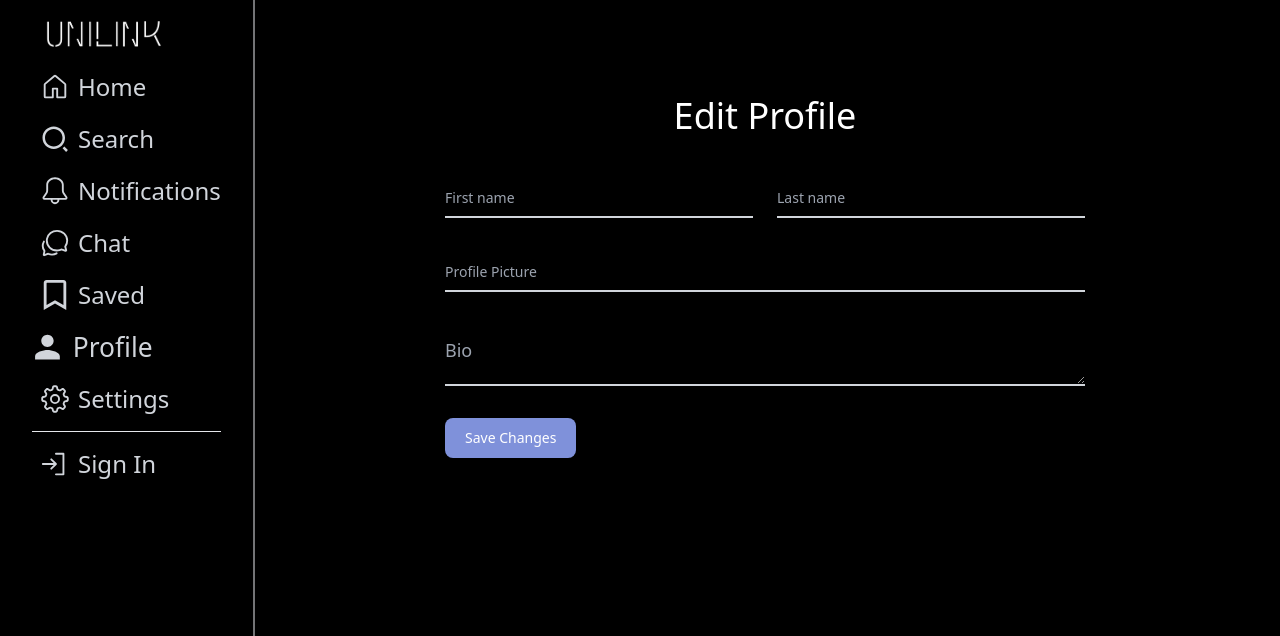
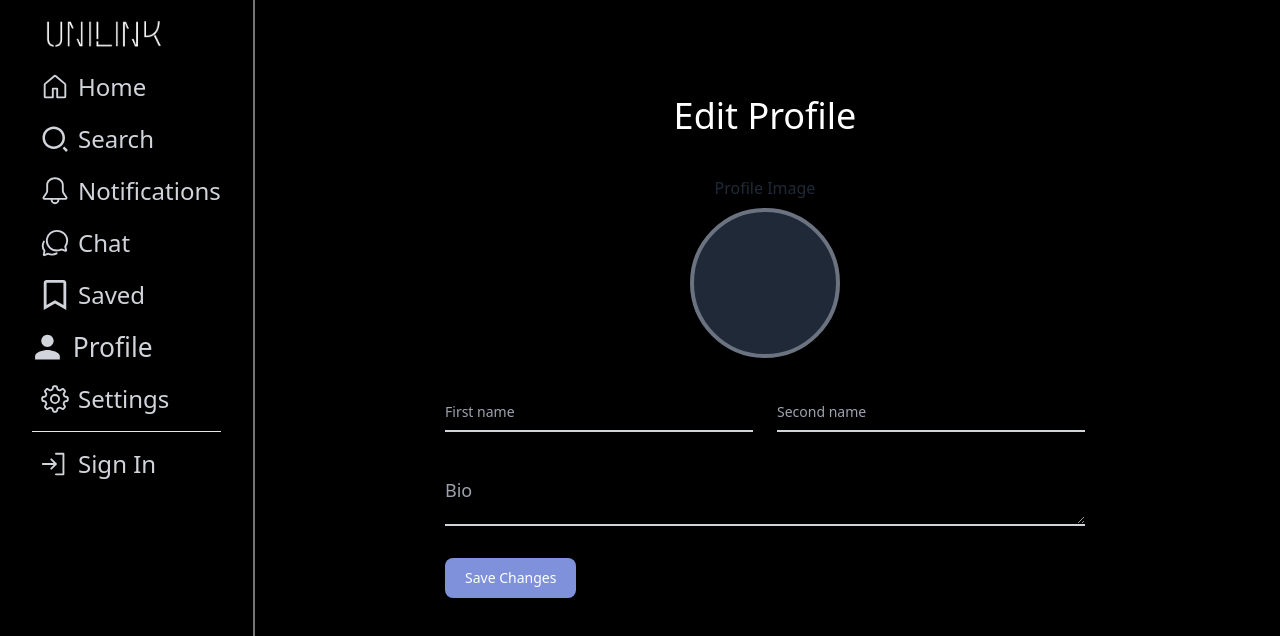
Before and after one commit to jonayeds/UNILINK, a React (Vite) app: page /profile/edit in a window 1280 px wide. Shown: the top 636 px of the page. Built offline with nearby package versions, Linux system fonts and the light colour scheme; no server answers.

Commit message:
added image input in edit profile

```diff
--- a/src/pages/Profile/EditProfile.jsx
+++ b/src/pages/Profile/EditProfile.jsx
@@ -1,8 +1,10 @@
-import { useEffect, useState } from "react";
+import { useEffect, useRef, useState } from "react";
 import useAuth from "../../custom hooks/useAuth";
 import useAxiosSecure from "../../custom hooks/useAxiosSecure";
 import Swal from "sweetalert2";
 import { useNavigate } from "react-router-dom";
+import { IoCloudUpload } from "react-icons/io5";
+import axios from "axios";
 
 
 const EditProfile = () => {
@@ -11,22 +13,34 @@ const EditProfile = () => {
     const axiosSecure = useAxiosSecure()
     const [profile, setProfile] = useState({})
     const navigate = useNavigate()
+    const [image , setImage] = useState('')
+    const inputRef= useRef()
     useEffect(()=>{
         axiosSecure.get(`/users/${currentUser?.email}`)
         .then(res=>{
             setProfile(res.data)
         })
     },[currentUser?.email, axiosSecure])
+    const handleImageInput = ()=>{
+        inputRef.current.click()
+    }
+    const handleImageChange =(e)=>{
+        const img = e.target.files[0]
+        setImage(img)
+    }
     const updateProfile = e=>{
         e.preventDefault()
         const form = e.target
         const fName = form.fName.value
         const sName = form.sName.value
-        const image = form.image.value
+        const formData = new FormData()
+        formData.append('image', image)
         const bio = form.bio.value
+        axios.post(`https://api.imgbb.com/1/upload?key=${import.meta.env.VITE_imgbb_api}`, formData)
+        .then(img=>{
             console.log({fName, sName, image, bio})
             axiosSecure.put(`/users/edit/${profile._id}`, {
-            fName, sName, image, bio, fullName: fName + ' ' + sName
+                fName, sName, image: img.data.data.display_url, bio, fullName: fName + ' ' + sName
             })
             .then(res=>{
                 console.log(res)
@@ -42,6 +56,7 @@ const EditProfile = () => {
                       navigate('/profile')
                 }
             })
+        })
 
     }
     return (
@@ -53,22 +68,32 @@ const EditProfile = () => {
 <form onSubmit={updateProfile} className="max-w-2xl mx-auto px-4">
 
 
-  <div className="grid md:grid-cols-2 md:gap-6">
+    <div className="">
+				<p className='text-center mb-2'>Profile Image</p>
+			<div onClick={handleImageInput} className="md:w-[150px] border-4 border-gray-500 rounded-full md:h-[150px] w-32 h-32 flex flex-col items-center justify-center bg-gray-800 hover:bg-black duration-500  overflow-hidden mx-auto">
+               {
+                image? <img src={URL.createObjectURL(image)} alt="" />: <div className="flex flex-col items-center">
+                {/* <IoCloudUpload className="text-3xl mb-4" />
+                <h1 className='text-sm md:text-lg'>Click to upload</h1> */}
+                <img src={profile.image} alt="" />
+                </div>
+               }
+
+               <input onChange={handleImageChange} type="file" ref={inputRef} className="hidden"  />
+                           </div>
+				</div>
+  <div className="grid md:grid-cols-2 md:gap-6 mt-8">
     <div className="relative z-0 w-full mb-8 group">
         <input type="text" name="fName" id="floating_first_name" className=" block py-2.5 px-0 w-full  text-sm text-white  bg-transparent border-0 border-b-2 border-gray-300 appearance-none  dark:border-gray-600 dark:focus:border-[#aabbff] focus:outline-none focus:ring-0 focus:border-blue-600 peer" defaultValue={profile.fName} placeholder=" " required />
         <label  className="peer-focus:font-medium absolute text-sm text-gray-400  duration-300 transform -translate-y-6  scale-75 top-3 -z-10 origin-[0] peer-focus:start-0 rtl:peer-focus:translate-x-1/4 rtl:peer-focus:left-auto peer-focus:text-[#aabbff]  peer-placeholder-shown:scale-100 peer-placeholder-shown:translate-y-0 peer-focus:scale-75 peer-focus:-translate-y-6">First name</label>
     </div>
     <div className="relative z-0 w-full mb-8 group">
-        <input type="text" name="sName" id="floating_last_name" className=" block py-2.5 px-0 w-full  text-sm text-white  bg-transparent border-0 border-b-2 border-gray-300 appearance-none  dark:border-gray-600 dark:focus:border-[#aabbff] focus:outline-none focus:ring-0 focus:border-blue-600 peer" placeholder=" " defaultValue={profile.sName} required />
-        <label   className="peer-focus:font-medium absolute text-sm text-gray-400  duration-300 transform -translate-y-6  scale-75 top-3 -z-10 origin-[0] peer-focus:start-0 rtl:peer-focus:translate-x-1/4 rtl:peer-focus:left-auto peer-focus:text-[#aabbff]  peer-placeholder-shown:scale-100 peer-placeholder-shown:translate-y-0 peer-focus:scale-75 peer-focus:-translate-y-6">Last name</label>
+        <input type="text" name="sName" id="floating_first_name" className=" block py-2.5 px-0 w-full  text-sm text-white  bg-transparent border-0 border-b-2 border-gray-300 appearance-none  dark:border-gray-600 dark:focus:border-[#aabbff] focus:outline-none focus:ring-0 focus:border-blue-600 peer" defaultValue={profile.sName} placeholder=" " required />
+        <label  className="peer-focus:font-medium absolute text-sm text-gray-400  duration-300 transform -translate-y-6  scale-75 top-3 -z-10 origin-[0] peer-focus:start-0 rtl:peer-focus:translate-x-1/4 rtl:peer-focus:left-auto peer-focus:text-[#aabbff]  peer-placeholder-shown:scale-100 peer-placeholder-shown:translate-y-0 peer-focus:scale-75 peer-focus:-translate-y-6">Second name</label>
     </div>
   </div>
   <div className="relative z-0 w-full mb-8 group">
-        <input type="text" name="image" id="floating_first_name" className=" block py-2.5 px-0 w-full  text-sm text-white  bg-transparent border-0 border-b-2 border-gray-300 appearance-none  dark:border-gray-600 dark:focus:border-[#aabbff] focus:outline-none focus:ring-0 focus:border-blue-600 peer" defaultValue={profile.image} placeholder=" " required />
-        <label  className="peer-focus:font-medium absolute text-sm text-gray-400  duration-300 transform -translate-y-6  scale-75 top-3 -z-10 origin-[0] peer-focus:start-0 rtl:peer-focus:translate-x-1/4 rtl:peer-focus:left-auto peer-focus:text-[#aabbff]  peer-placeholder-shown:scale-100 peer-placeholder-shown:translate-y-0 peer-focus:scale-75 peer-focus:-translate-y-6">Profile Picture</label>
-    </div>
-  <div className="relative z-0 w-full mb-8 group">
-      <textarea type="email" name="bio" id="floating_email" className=" block py-2.5 px-0 w-full  text-sm text-white bg-transparent border-0 border-b-2 border-gray-300 appearance-none  dark:border-gray-600 dark:focus:border-[#aabbff] focus:outline-none focus:ring-0 focus:border-blue-600 peer" placeholder=" " defaultValue={profile?.bio} required />
+      <textarea type="email" name="bio" id="floating_email" className=" block py-2.5 px-0 w-full  text-sm text-white bg-transparent border-0 border-b-2 border-gray-300 appearance-none  dark:border-gray-600 dark:focus:border-[#aabbff] focus:outline-none focus:ring-0 focus:border-blue-600 peer" placeholder=" " defaultValue={profile?.bio}  />
       <label  className="peer-focus:font-medium absolute text-lg text-gray-400  duration-300 transform -translate-y-6  scale-75 top-3 -z-10 origin-[0] peer-focus:start-0 rtl:peer-focus:translate-x-1/4 rtl:peer-focus:left-auto peer-focus:text-[#aabbff]  peer-placeholder-shown:scale-100 peer-placeholder-shown:translate-y-0 peer-focus:scale-75 peer-focus:-translate-y-6">Bio</label>
   </div>
 
```
Lines whose indentation alone changed are shown as unchanged.
